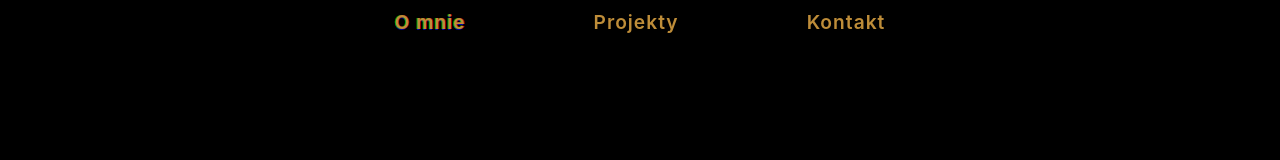
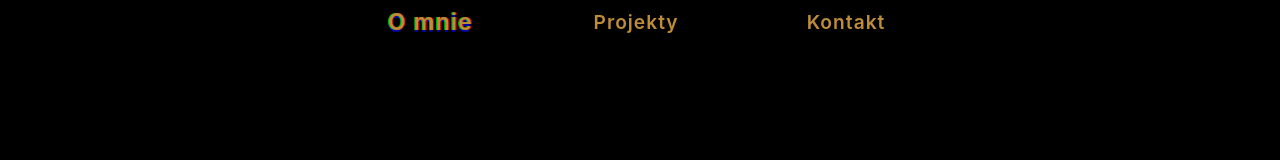
Before and after one commit to MikeStork/MikeStork.github.io, a React (Create React App) app: page /#/ in a window 1280 px wide. In both pictures the pointer is over the item "O mnie". Shown: the top 160 px of the page. Built offline with nearby package versions, Linux system fonts and the light colour scheme.

Commit message:
Update Navbar.css

```diff
--- a/src/components/Navbar.css
+++ b/src/components/Navbar.css
@@ -30,7 +30,6 @@ li a:visited{
     color:rgb(83.139038%,61.569214%,25.099182%);
 }
 li a,
-li a:hover,
 li a:visited,
 li a:active{
   color:rgb(83.139038%,61.569214%,25.099182%);
@@ -40,15 +39,16 @@ li a:hover{
   color: rgb(212, 158, 64);
   animation: glitch 900ms infinite;
 }
+
+li:hover,
+li:focus{
+    transform: scale(1.2);
+    transition: .1s ease;
+}
+
 li a{
   font-size: calc(16px + (4-1)*(100vw -300px)/(800-400));
 }
-/* li a:active,
-li a:hover,
-li a:visited{
-    text-decoration: underline;
-    animation: glitch 900ms infinite;
-} */
 section{
     position: fixed;
     z-index: 10;
@@ -57,7 +57,7 @@ section{
     right: 0;
 }
 @keyframes glitch {
-    0% {
+    2% {
       text-shadow: 0.05em 0 0 rgba(255, 0, 0, 0.75),
         -0.05em -0.025em 0 rgba(0, 255, 0, 0.75),
         -0.025em 0.05em 0 rgba(0, 0, 255, 0.75);
```
